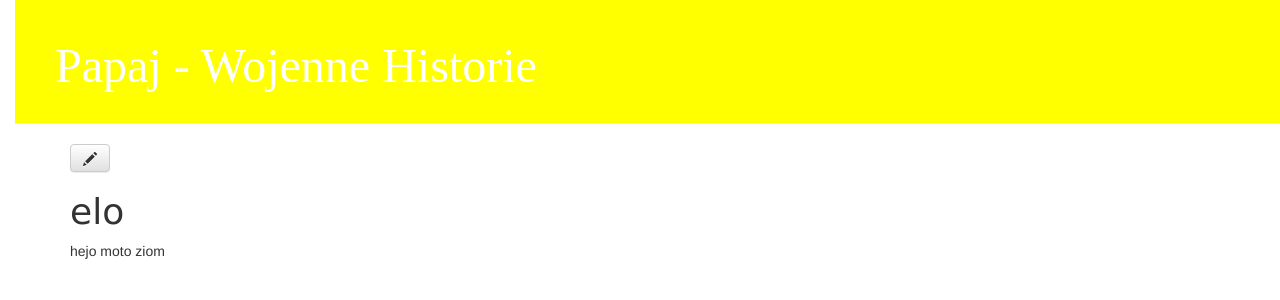
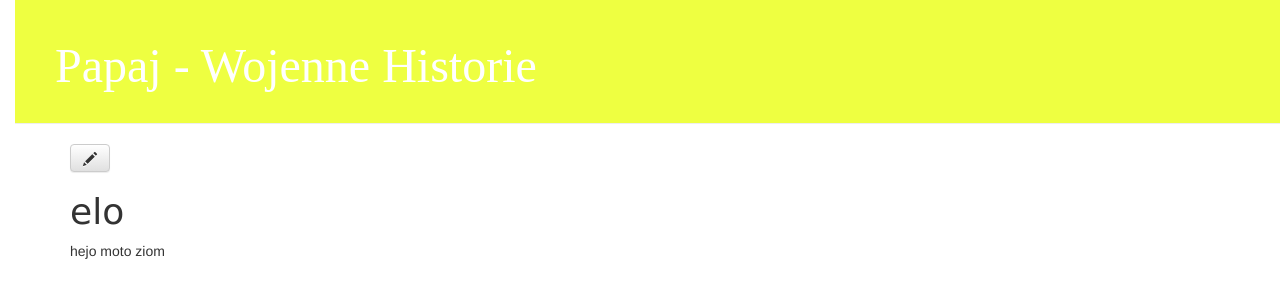
Before and after one commit to maciej-m/my-first-blog, a Django app: page /post/1/ in a window 1280 px wide. Shown: the top 300 px of the page. Run offline with Django 3.2, Linux system fonts and the light colour scheme; data comes from the database, SQL or seed files in the repository; some libraries are stand-ins or nearby versions.

Commit message:
naprawa formularza 4

```diff
--- a/static/css/blog.css
+++ b/static/css/blog.css
@@ -8,7 +8,7 @@ body {
 }
 
 .page-header {
-    background-color: yellow;
+    background-color: #EEFF41;
     margin-top: 0;
     padding: 20px 20px 20px 40px;
 }
```
